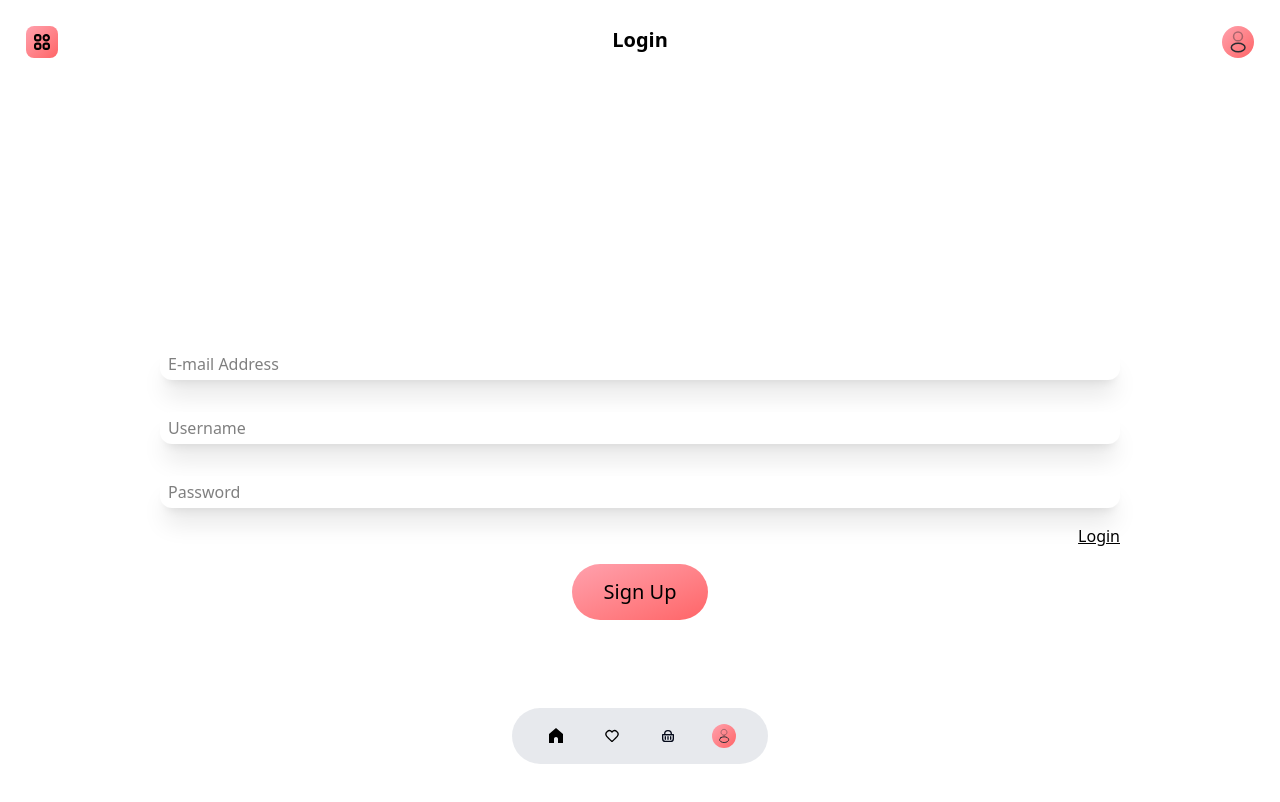
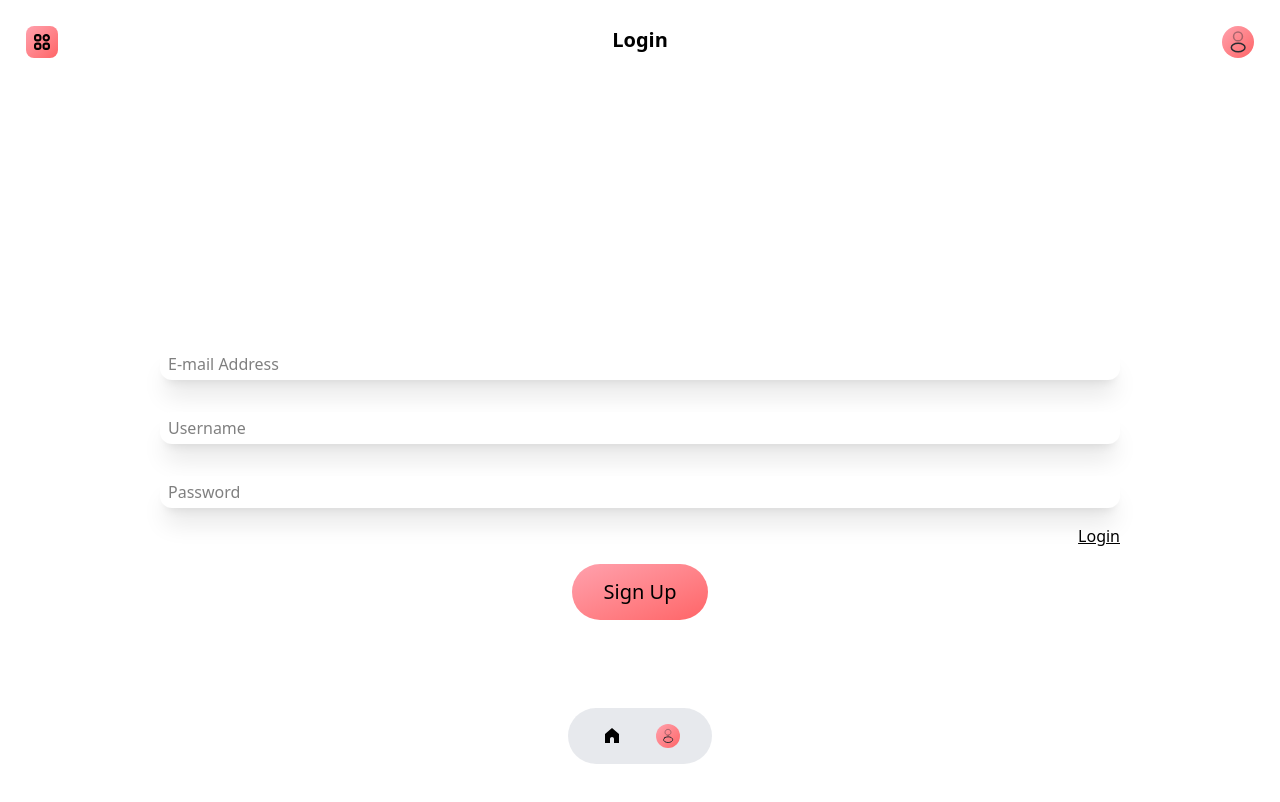
Before and after one commit to Ayoub-ls/Kidshop-website, a React (Vite) app in the folder frontend/: page /login in a window 1280 px wide. Shown: the top 802 px of the page. Built offline with nearby package versions, Linux system fonts and the light colour scheme.

Commit message:
fixing fronend

```diff
--- a/frontend/src/App.jsx
+++ b/frontend/src/App.jsx
@@ -19,7 +19,7 @@ function App() {
           {/*
           <Route path='cart/' element={<div><Header page={'Card'}/><Card/><Navbar/></div>}/>
           */}
-          <Route path='product/:id/' element={<ProductPage/>}/>
+          <Route path='product/:documentId/' element={<ProductPage/>}/>
           <Route path='place-order/' element={<div><Header page={'Place Order'}/><PlaceOrder/><Navbar/></div>}/>
           <Route path='login/' element={<div><Header page={'Login'}/><Login/><Navbar/></div>}/>
         </Routes>
--- a/frontend/src/assets/assets.js
+++ b/frontend/src/assets/assets.js
@@ -95,7 +95,7 @@ export const algerianWilayas = [
 ];
 
 
-export const categories = ['All', 'Topwear', 'Bottomwear', 'Winter', 'Summer', 'Newborns']
+export const categories = ['All', 'Garcon', 'Filles']
 
 export const products = [
     {
--- a/frontend/src/components/Navbar.jsx
+++ b/frontend/src/components/Navbar.jsx
@@ -7,8 +7,8 @@ function Navbar() {
     <div className="fixed bottom-2 left-1/2 px-8 py-4 rounded-full bg-sec -translate-1/2">
       <ul className="flex gap-x-8 m-0 p-0">
           {
-            [assets.home, assets.heart, assets.basket, assets.profile].map((icon, index)=> (
-              <NavLink to={`${index === 0 ? '/' : index === 1 ? '/favorets' : index === 2 ? '/cart' : '/login' }`} key={index} className={`w-6 rounded-xl p-1`} >
+            [assets.home, assets.profile].map((icon, index)=> (
+              <NavLink to={`${index === 0 ? '/' : '/login' }`} key={index} className={`w-6 rounded-xl p-1`} >
                 <img src={icon} className="w-full" />
               </NavLink>
             ))
--- a/frontend/src/components/SearchBar.jsx
+++ b/frontend/src/components/SearchBar.jsx
@@ -14,6 +14,8 @@ const SearchBar = ({data}) => {
     const searchLength = searchValue.length;
     if (searchLength > 0) {
       let filteredProducts = data.products.filter(product => product.name.toLowerCase().includes(searchValue.toLowerCase()));
+      console.log(filteredProducts);
+
       setSearchResults(filteredProducts);
     } else {
       setSearchResults([]);
@@ -32,7 +34,7 @@ const SearchBar = ({data}) => {
               <Link onClick={() => {
                   setSearchValue("");
               }}
-                  to={`/product/${product.documentID}`} key={index} className='block p-2 hover:bg-gray-100'>
+                  to={`/product/${product.documentId}`} key={index} className='block p-2 hover:bg-gray-100'>
                   {product.name}
               </Link>
           )): null}
--- a/frontend/src/pages/Home.jsx
+++ b/frontend/src/pages/Home.jsx
@@ -48,7 +48,7 @@ const Home = () => {
       {/* end sold */}
       {/* products */}
       <div className='w-full'>
-        <div className='pl-6 flex gap-x-6.5 overflow-scroll'>
+        <div className='pl-6 py-1 flex gap-x-6.5 overflow-scroll'>
           {
             categories.map((categorie, index)=>(
               <div key={index} onClick={() => setSelectedCategorie(categorie)} className='py-1 cursor-pointer text-sm font-semibold shadow px-2 bg-sec rounded-full'>
--- a/frontend/src/pages/ProductPage.jsx
+++ b/frontend/src/pages/ProductPage.jsx
@@ -29,21 +29,23 @@ const ProductPage = () => {
   const [imageIndex, setImageIndex] = useState(0);
   const [selectedSize, setSelectedSize] = useState("");
 
-  const { id } = useParams(); // this is your documentId
+  const { documentId } = useParams(); // this is your documentId
   const { currency, onClickOrder, addToCart } =
     useContext(ProductContext);
 
   const { data, loading, error } = useQuery(GET_PRODUCT, {
-    variables: { documentId: id },
+    variables: { documentId: documentId },
   });
 
   if (loading) return <p className="p-4">Loading...</p>;
   if (error) return <p className="p-4">Error: {error.message}</p>;
 
-  // convert strapi image urls to full urls
+
   const product = data?.product;
   const images =
     product?.images?.map((img) => img.url) || [];
+    console.log(product);
+
 
   return (
     <div>
```
